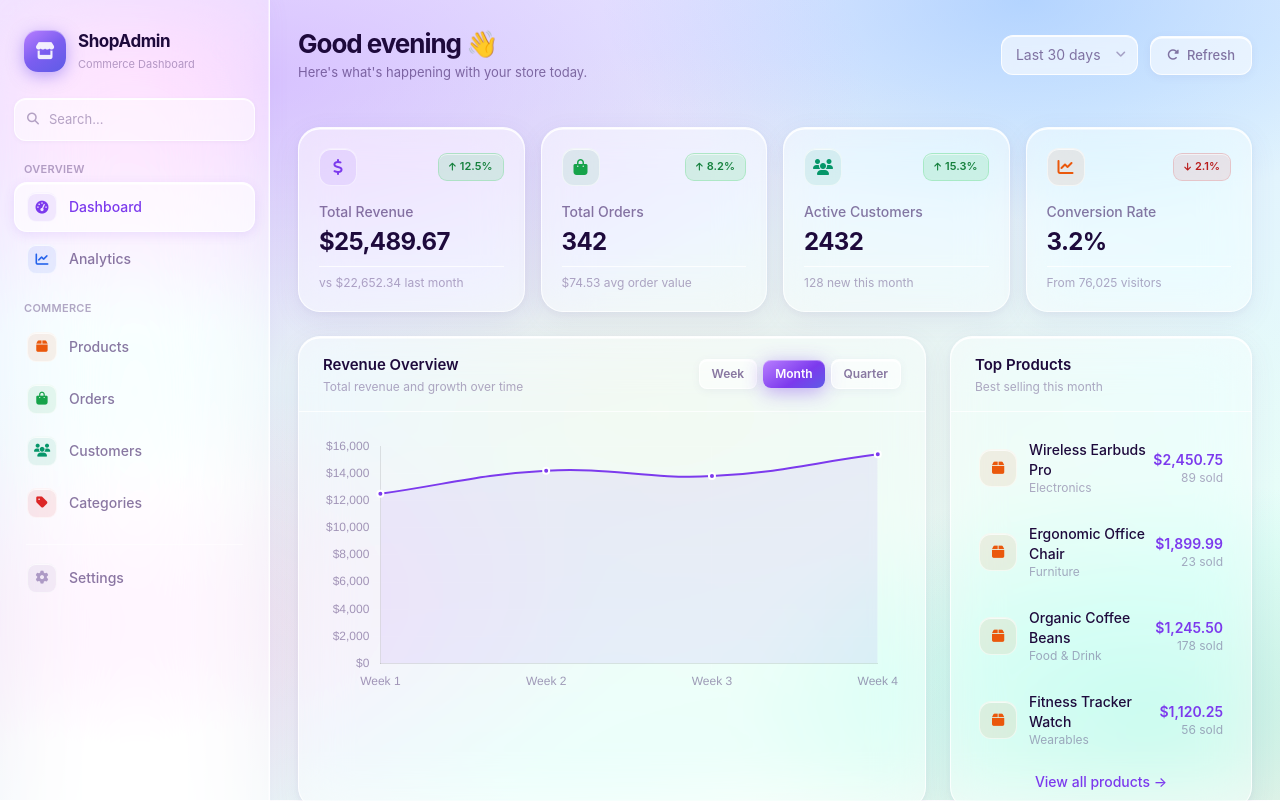
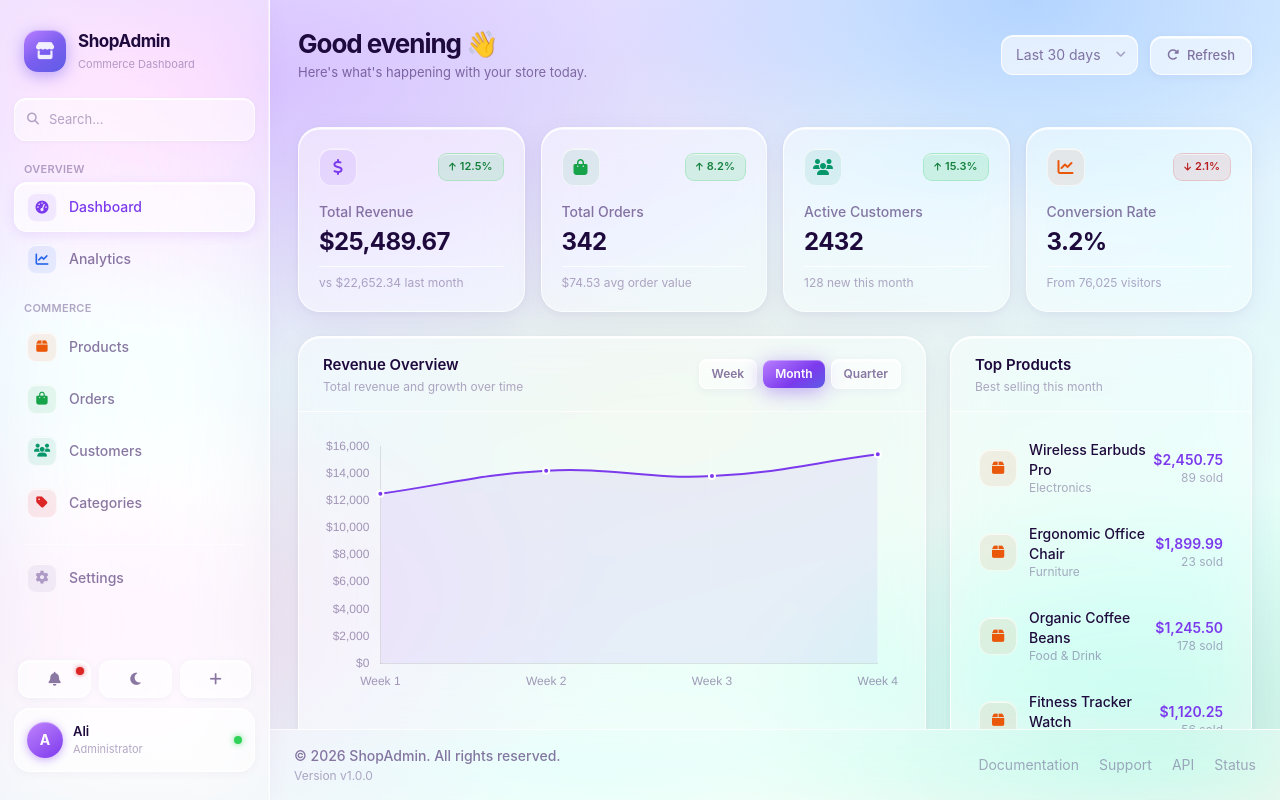
Before and after one commit to AliBadr1812/project-o, a Vue app in the folder web/: page /dashboard in a window 1280 px wide. Shown: the top 801 px of the page. Built offline with nearby package versions, Linux system fonts and the light colour scheme; no server answers.

Commit message:
fix: sidebar fixed to h-screen, main content scrolls independently

```diff
--- a/web/src/App.vue
+++ b/web/src/App.vue
@@ -1,5 +1,5 @@
 <template>
-  <div id="app" class="min-h-screen flex relative">
+  <div id="app" class="h-screen flex relative overflow-hidden">
     <!-- Fixed wallpaper behind everything -->
     <div class="wallpaper fixed inset-0 -z-10"></div>
 
@@ -7,8 +7,8 @@
     <Sidebar :dark="isDark" @toggle-dark="toggleDark" />
 
     <!-- Main content -->
-    <div class="flex-1 flex flex-col min-h-screen overflow-hidden">
-      <main class="flex-1 p-7 overflow-auto">
+    <div class="flex-1 flex flex-col h-screen overflow-hidden">
+      <main class="flex-1 p-7 overflow-y-auto">
         <Breadcrumb v-if="!isDashboardRoute" :items="breadcrumbs" class="mb-5" />
 
         <router-view v-slot="{ Component }">
--- a/web/src/components/layout/Sidebar.vue
+++ b/web/src/components/layout/Sidebar.vue
@@ -1,6 +1,6 @@
 <template>
   <aside
-    class="glass-panel w-[270px] min-h-screen flex-shrink-0 relative z-10 flex flex-col py-7 px-3.5"
+    class="glass-panel w-[270px] h-screen flex-shrink-0 relative z-10 flex flex-col py-7 px-3.5 overflow-hidden"
     style="border-right: 1px solid var(--glass-border);
            box-shadow: inset -1px 0 0 rgba(255,255,255,0.35), 1px 0 20px rgba(140,100,200,0.06);"
   >
```
